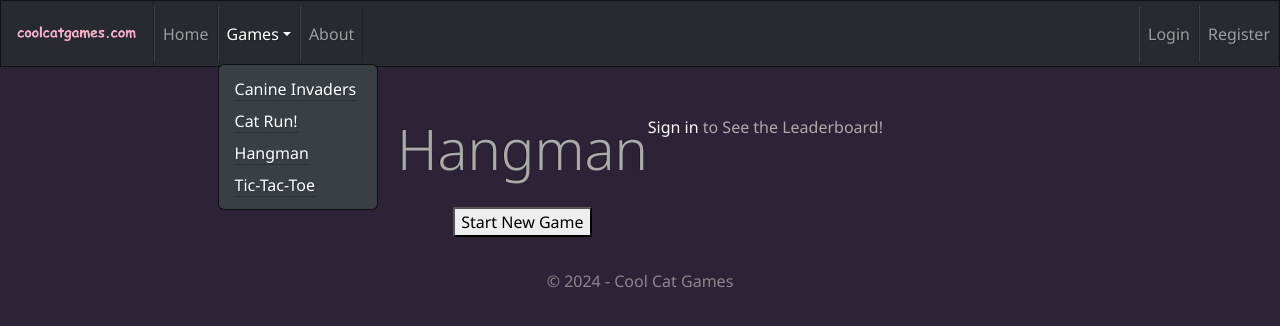
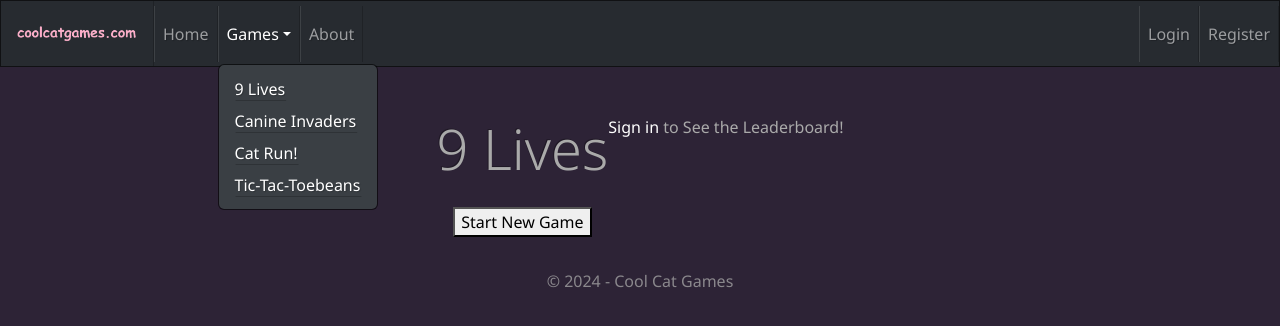
Before and after one commit to Syyren/Combined_CPRO2221_CPRO2501_Group_Repo, a React (Create React App) app in the folder frontend/: page /games/hangman in a window 1280 px wide. Both pictures are taken after a click on the button "Games". Shown: the top 326 px of the page. Built offline with nearby package versions, Linux system fonts and the light colour scheme.

Commit message:
updated names of hangman and yic-tac-toe to be cat themed

```diff
--- a/frontend/src/components/NavBar.js
+++ b/frontend/src/components/NavBar.js
@@ -29,6 +29,15 @@ export default function NavBar() {
           </Nav.Link>
           <NavDropdown title="Games" id="basic-nav-dropdown">
             <NavDropdown.Item>
+                <Link
+                  onClick={() => handleGameSelect("hangman")}
+                  className="link link-offset-2 link-underline link-underline-opacity-0"
+                  to="/games/hangman"
+                >
+                  9 Lives
+                </Link>
+            </NavDropdown.Item>
+            <NavDropdown.Item>
               <Link
                 onClick={() => handleGameSelect("canine_invaders")}
                 className="link link-offset-2 link-underline link-underline-opacity-0"
@@ -48,25 +57,15 @@ export default function NavBar() {
             </NavDropdown.Item>
             <NavDropdown.Item>
               <Link
-                onClick={() => handleGameSelect("hangman")}
-                className="link link-offset-2 link-underline link-underline-opacity-0"
-                to="/games/hangman"
-              >
-                Hangman
-              </Link>
-            </NavDropdown.Item>
-            <NavDropdown.Item>
-              <Link
                 onClick={() => handleGameSelect("tictactoe")}
                 className="link link-offset-2 link-underline link-underline-opacity-0"
                 to="/games/tictactoe"
               >
-                Tic-Tac-Toe
+                Tic-Tac-Toebeans
               </Link>
             </NavDropdown.Item>
           </NavDropdown>
-          <div className="d-flex align-items-center">
-            {currentUser && (
+          {currentUser && (
               <>
                 <Nav.Link as={Link} to="/profile">
                   Profile
@@ -76,7 +75,6 @@ export default function NavBar() {
                 </Nav.Link>
               </>
             )}
-          </div>
           <Nav.Link as={Link} to="/about">
             About
           </Nav.Link>
--- a/frontend/src/pages/games/Hangman.js
+++ b/frontend/src/pages/games/Hangman.js
@@ -7,7 +7,7 @@ export default function HangmanView()
     return (
         <Layout>
             <GameLayout>
-                <h2 className="display-4 mb-4">Hangman</h2>
+                <h2 className="display-4 mb-4">9 Lives</h2>
                 <Hangman/>
             </GameLayout>
         </Layout>
--- a/frontend/src/pages/games/TicTacToe.js
+++ b/frontend/src/pages/games/TicTacToe.js
@@ -7,7 +7,7 @@ export default function TicTacToeView()
     return (
         <Layout>
             <GameLayout>
-                <h2 className="display-4 mb-4">Tic-Tac-Toe</h2>
+                <h2 className="display-4 mb-4">Tic-Tac-Toebeans</h2>
                 <TicTacToe />
             </GameLayout>
         </Layout>
```
